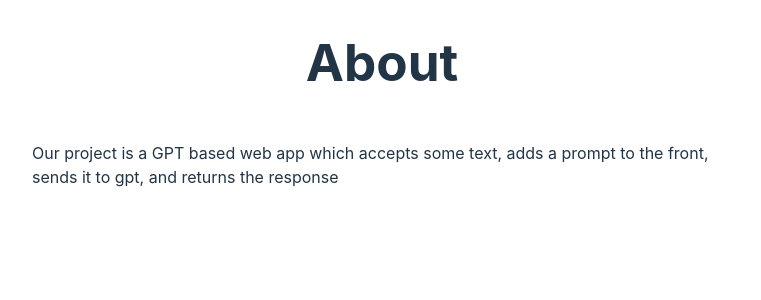
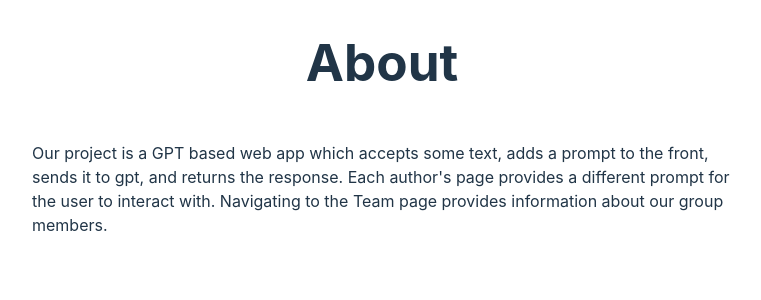
Before and after one commit to ArcherHeffern/cs103Team6, a Flask app: page /about in a window 1280 px wide. Shown: the part 44-344 px from the top of the page, without its empty margins (258-1019 px from the left). Run offline with Flask 2, Linux system fonts and the light colour scheme.

Commit message:
Update about.html

```diff
--- a/ca01/templates/about.html
+++ b/ca01/templates/about.html
@@ -6,5 +6,8 @@
 {% block body %}
 <h1>About</h1>
 <p>Our project is a GPT based web app which accepts some text, adds a prompt to the front, sends it to gpt, and returns
-    the response</p>
+    the response.
+    Each author's page provides a different prompt for the user to interact with.
+    Navigating to the Team page provides information about our group members.
+</p>
 {% endblock body %}
```
